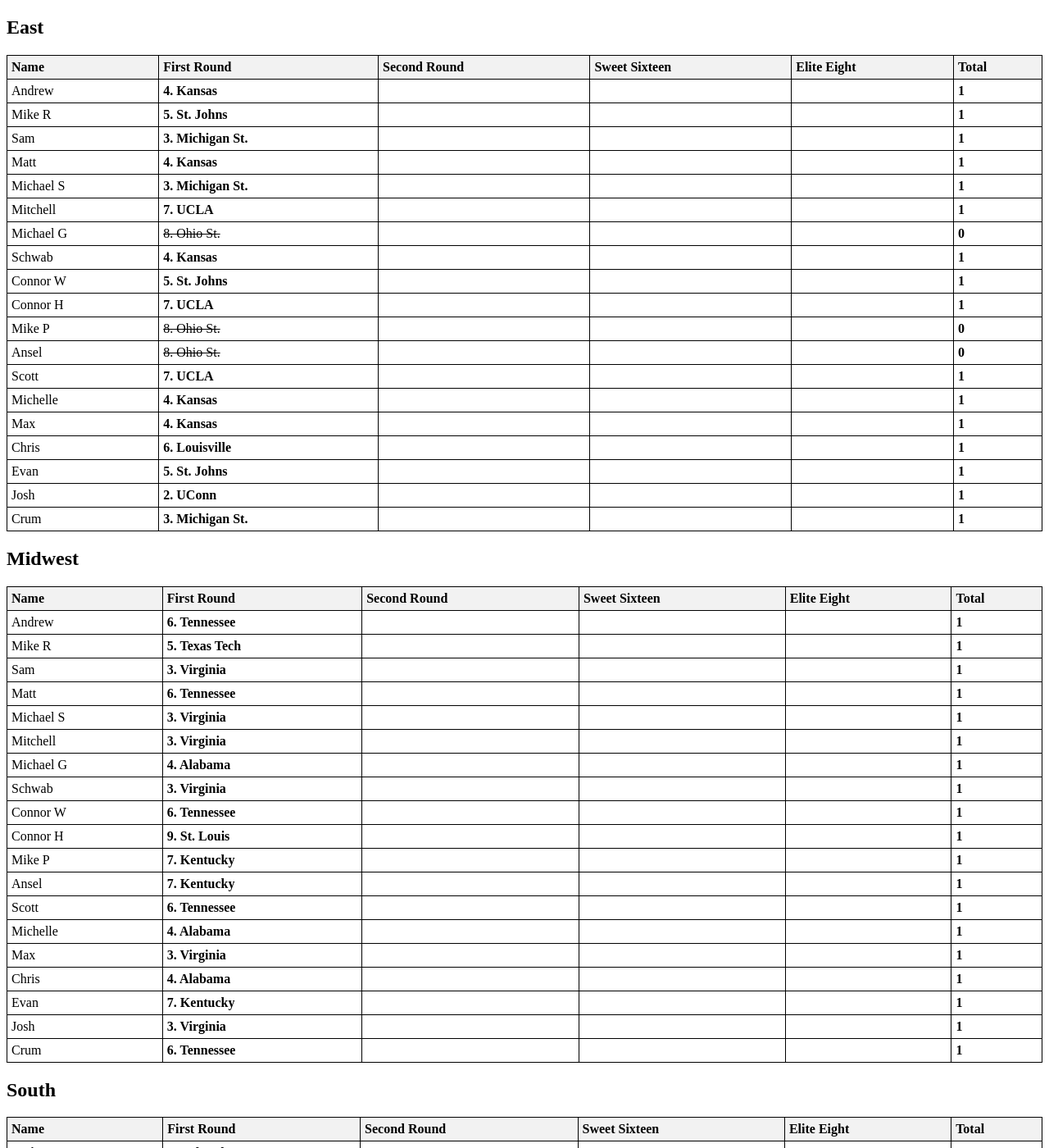
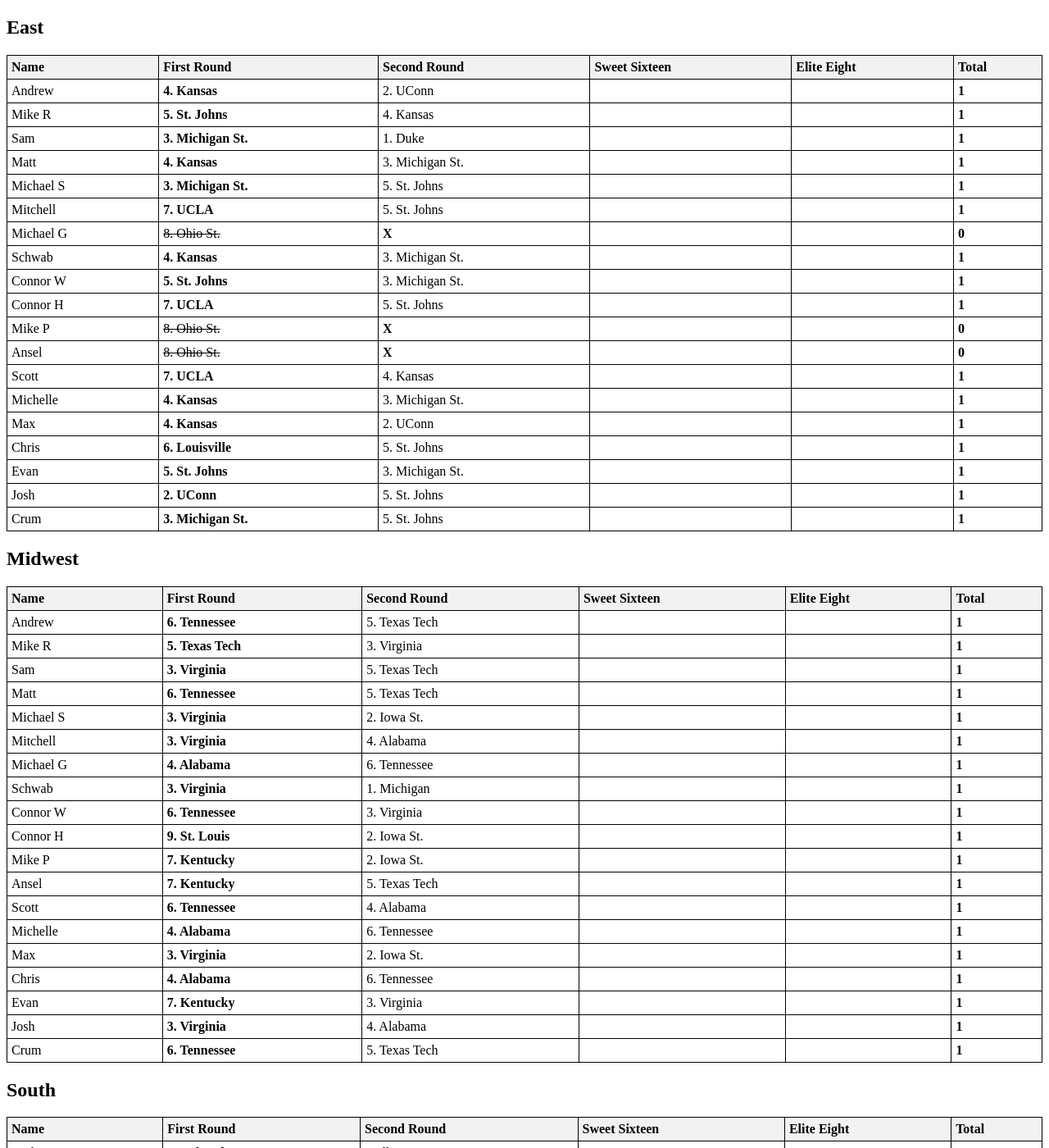
Before and after one commit to aredston19/aredston19.Github.io, a Jekyll site: the page MM_26.html, which Jekyll copies as it is, in a window 1280 px wide and 1400 px high. Shown: the whole window at 82% size. Built offline with Jekyll 4.4.1, drawn with Linux system fonts in a browser that asks for light colours; some of the changed text lies outside the part shown.

Commit message:
Add files via upload

```diff
--- a/MM_26.html
+++ b/MM_26.html
@@ -34,7 +34,7 @@
         <tr>
             <td>Andrew </td>
             <td><b>4. Kansas</b></td>
-            <td></td>
+            <td>2. UConn</td>
 		<td></td>
 		<td></td>
 		<td><b>1</b></td>
@@ -42,7 +42,7 @@
         <tr>
             <td>Mike R</td>
             <td><b>5. St. Johns</b></td>
-            <td></td>
+            <td>4. Kansas</td>
 		<td></td>
 		<td></td>
 		<td><b>1</b></td>
@@ -51,7 +51,7 @@
 	<tr>
             <td>Sam</td>
             <td><b>3. Michigan St.</b></td>
-            <td></td>
+            <td>1. Duke</td>
 		<td></td>
 		<td></td>
 		<td><b>1</b></td>
@@ -60,7 +60,7 @@
 <tr>
             <td>Matt</td>
             <td><b>4. Kansas</b></td>
-            <td></td>
+            <td>3. Michigan St.</td>
 		<td></td>
 		<td></td>
 		<td><b>1</b></td>
@@ -69,7 +69,7 @@
 <tr>
             <td>Michael S</td>
             <td><b>3. Michigan St.</b></td>
-            <td></td>
+            <td>5. St. Johns</td>
 		<td></td>
 		<td></td>
 		<td><b>1</b></td>
@@ -77,7 +77,7 @@
 <tr>
             <td>Mitchell</td>
             <td><b>7. UCLA</b></td>
-            <td></td>
+            <td>5. St. Johns</td>
 		<td></td>
 		<td></td>
 		<td><b>1</b></td>
@@ -85,7 +85,7 @@
 <tr>
             <td>Michael G</td>
             <td><s>8. Ohio St.</s></td>
-            <td></td>
+            <td><b>X</b></td>
 		<td></td>
 		<td></td>
 		<td><b>0</b></td>
@@ -93,7 +93,7 @@
 <tr>
             <td>Schwab</td>
             <td><b>4. Kansas</b></td>
-            <td></td>
+            <td>3. Michigan St.</td>
 		<td></td>
 		<td></td>
 		<td><b>1</b></td>
@@ -101,7 +101,7 @@
 <tr>
             <td>Connor W</td>
             <td><b>5. St. Johns</b></td>
-            <td></td>
+            <td>3. Michigan St.</td>
 		<td></td>
 		<td></td>
 		<td><b>1</b></td>
@@ -109,7 +109,7 @@
 <tr>
             <td>Connor H</td>
             <td><b>7. UCLA</b></td>
-            <td></td>
+            <td>5. St. Johns</td>
 		<td></td>
 		<td></td>
 		<td><b>1</b></td>
@@ -117,7 +117,7 @@
 <tr>
             <td>Mike P</td>
             <td><s>8. Ohio St.</s></td>
-            <td></td>
+            <td><b>X</b></td>
 		<td></td>
 		<td></td>
 		<td><b>0</b></td>
@@ -125,7 +125,7 @@
 <tr>
             <td>Ansel</td>
             <td><s>8. Ohio St.</s></td>
-            <td></td>
+            <td><b>X</b></td>
 		<td></td>
 		<td></td>
 		<td><b>0</b></td>
@@ -133,7 +133,7 @@
 <tr>
             <td>Scott</td>
             <td><b>7. UCLA</b></td>
-            <td></td>
+            <td>4. Kansas</td>
 		<td></td>
 		<td></td>
 		<td><b>1</b></td>
@@ -141,7 +141,7 @@
 <tr>
             <td>Michelle</td>
             <td><b>4. Kansas</b></td>
-            <td></td>
+            <td>3. Michigan St.</td>
 		<td></td>
 		<td></td>
 		<td><b>1</b></td>
@@ -149,7 +149,7 @@
 <tr>
             <td>Max</td>
             <td><b>4. Kansas</b></td>
-            <td></td>
+            <td>2. UConn</td>
 		<td></td>
 		<td></td>
 		<td><b>1</b></td>
@@ -157,7 +157,7 @@
 <tr>
             <td>Chris</td>
             <td><b>6. Louisville</b></td>
-            <td></td>
+            <td>5. St. Johns</td>
 		<td></td>
 		<td></td>
 		<td><b>1</b></td>
@@ -165,7 +165,7 @@
 <tr>
             <td>Evan</td>
             <td><b>5. St. Johns</b></td>
-            <td></td>
+            <td>3. Michigan St.</td>
 		<td></td>
 		<td></td>
 		<td><b>1</b></td>
@@ -173,7 +173,7 @@
 <tr>
             <td>Josh</td>
             <td><b>2. UConn</b></td>
-            <td></td>
+            <td>5. St. Johns</td>
 		<td></td>
 		<td></td>
 		<td><b>1</b></td>
@@ -181,7 +181,7 @@
 <tr>
             <td>Crum</td>
             <td><b>3. Michigan St.</b></td>
-            <td></td>
+            <td>5. St. Johns</td>
 		<td></td>
 		<td></td>
 		<td><b>1</b></td>
@@ -202,7 +202,7 @@
         <tr>
             <td>Andrew </td>
             <td><b>6. Tennessee</b></td>
-            <td></td>
+            <td>5. Texas Tech</td>
 		<td></td>
 		<td></td>
 		<td><b>1</b></td>
@@ -210,7 +210,7 @@
         <tr>
             <td>Mike R</td>
             <td><b>5. Texas Tech</b></td>
-            <td></td>
+            <td>3. Virginia</td>
 		<td></td>
 		<td></td>
 		<td><b>1</b></td>
@@ -219,7 +219,7 @@
 	<tr>
             <td>Sam</td>
             <td><b>3. Virginia</b></td>
-            <td></td>
+            <td>5. Texas Tech</td>
 		<td></td>
 		<td></td>
 		<td><b>1</b></td>
@@ -228,7 +228,7 @@
 <tr>
             <td>Matt</td>
             <td><b>6. Tennessee</b></td>
-            <td></td>
+            <td>5. Texas Tech</td>
 		<td></td>
 		<td></td>
 		<td><b>1</b></td>
@@ -237,7 +237,7 @@
 <tr>
             <td>Michael S</td>
             <td><b>3. Virginia</b></td>
-            <td></td>
+            <td>2. Iowa St.</td>
 		<td></td>
 		<td></td>
 		<td><b>1</b></td>
@@ -245,7 +245,7 @@
 <tr>
             <td>Mitchell</td>
             <td><b>3. Virginia</b></td>
-            <td></td>
+            <td>4. Alabama</td>
 		<td></td>
 		<td></td>
 		<td><b>1</b></td>
@@ -253,7 +253,7 @@
 <tr>
             <td>Michael G</td>
             <td><b>4. Alabama</b></td>
-            <td></td>
+            <td>6. Tennessee</td>
 		<td></td>
 		<td></td>
 		<td><b>1</b></td>
@@ -261,7 +261,7 @@
 <tr>
             <td>Schwab</td>
             <td><b>3. Virginia</b></td>
-            <td></td>
+            <td>1. Michigan</td>
 		<td></td>
 		<td></td>
 		<td><b>1</b></td>
@@ -269,7 +269,7 @@
 <tr>
             <td>Connor W</td>
             <td><b>6. Tennessee</b></td>
-            <td></td>
+            <td>3. Virginia</td>
 		<td></td>
 		<td></td>
 		<td><b>1</b></td>
@@ -277,7 +277,7 @@
 <tr>
             <td>Connor H</td>
             <td><b>9. St. Louis</b></td>
-            <td></td>
+            <td>2. Iowa St.</td>
 		<td></td>
 		<td></td>
 		<td><b>1</b></td>
@@ -285,7 +285,7 @@
 <tr>
             <td>Mike P</td>
             <td><b>7. Kentucky</b></td>
-            <td></td>
+            <td>2. Iowa St.</td>
 		<td></td>
 		<td></td>
 		<td><b>1</b></td>
@@ -293,7 +293,7 @@
 <tr>
             <td>Ansel</td>
             <td><b>7. Kentucky</b></td>
-            <td></td>
+            <td>5. Texas Tech</td>
 		<td></td>
 		<td></td>
 		<td><b>1</b></td>
@@ -301,7 +301,7 @@
 <tr>
             <td>Scott</td>
             <td><b>6. Tennessee</b></td>
-            <td></td>
+            <td>4. Alabama</td>
 		<td></td>
 		<td></td>
 		<td><b>1</b></td>
@@ -309,7 +309,7 @@
 <tr>
             <td>Michelle</td>
             <td><b>4. Alabama</b></td>
-            <td></td>
+            <td>6. Tennessee</td>
 		<td></td>
 		<td></td>
 		<td><b>1</b></td>
@@ -317,7 +317,7 @@
 <tr>
             <td>Max</td>
             <td><b>3. Virginia</b></td>
-            <td></td>
+            <td>2. Iowa St.</td>
 		<td></td>
 		<td></td>
 		<td><b>1</b></td>
@@ -325,7 +325,7 @@
 <tr>
             <td>Chris</td>
             <td><b>4. Alabama</b></td>
-            <td></td>
+            <td>6. Tennessee</td>
 		<td></td>
 		<td></td>
 		<td><b>1</b></td>
@@ -333,7 +333,7 @@
 <tr>
             <td>Evan</td>
             <td><b>7. Kentucky</b></td>
-            <td></td>
+            <td>3. Virginia</td>
 		<td></td>
 		<td></td>
 		<td><b>1</b></td>
@@ -341,7 +341,7 @@
 <tr>
             <td>Josh</td>
             <td><b>3. Virginia</b></td>
-            <td></td>
+            <td>4. Alabama</td>
 		<td></td>
 		<td></td>
 		<td><b>1</b></td>
@@ -349,7 +349,7 @@
 <tr>
             <td>Crum</td>
             <td><b>6. Tennessee</b></td>
-            <td></td>
+            <td>5. Texas Tech</td>
 		<td></td>
 		<td></td>
 		<td><b>1</b></td>
@@ -370,7 +370,7 @@
         <tr>
             <td>Andrew </td>
             <td><b>4. Nebraska</b></td>
-            <td></td>
+            <td>3. Illinois</td>
 		<td></td>
 		<td></td>
 		<td><b>1</b></td>
@@ -378,7 +378,7 @@
         <tr>
             <td>Mike R</td>
             <td><s>6. UNC</s></td>
-            <td></td>
+            <td><b>X</b></td>
 		<td></td>
 		<td></td>
 		<td><b>0</b></td>
@@ -387,7 +387,7 @@
 	<tr>
             <td>Sam</td>
             <td><b>3. Illinois</b></td>
-            <td></td>
+            <td>5. Vanderbilt</td>
 		<td></td>
 		<td></td>
 		<td><b>1</b></td>
@@ -396,7 +396,7 @@
 <tr>
             <td>Matt</td>
             <td><b>4. Nebraska</b></td>
-            <td></td>
+            <td>2. Houston</td>
 		<td></td>
 		<td></td>
 		<td><b>1</b></td>
@@ -405,7 +405,7 @@
 <tr>
             <td>Michael S</td>
             <td><b>3. Illinois</b></td>
-            <td></td>
+            <td>5. Vanderbilt</td>
 		<td></td>
 		<td></td>
 		<td><b>1</b></td>
@@ -413,7 +413,7 @@
 <tr>
             <td>Mitchell</td>
             <td><b>4. Nebraska</b></td>
-            <td></td>
+            <td>3. Illinois</td>
 		<td></td>
 		<td></td>
 		<td><b>1</b></td>
@@ -421,7 +421,7 @@
 <tr>
             <td>Michael G</td>
             <td><s>7. St. Marys</s></td>
-            <td></td>
+            <td><b>X</b></td>
 		<td></td>
 		<td></td>
 		<td><b>0</b></td>
@@ -429,7 +429,7 @@
 <tr>
             <td>Schwab</td>
             <td><s>7. St. Marys</s></td>
-            <td></td>
+            <td><b>X</b></td>
 		<td></td>
 		<td></td>
 		<td><b>0</b></td>
@@ -437,7 +437,7 @@
 <tr>
             <td>Connor W</td>
             <td><b>4. Nebraska</b></td>
-            <td></td>
+            <td>3. Illinois</td>
 		<td></td>
 		<td></td>
 		<td><b>1</b></td>
@@ -445,7 +445,7 @@
 <tr>
             <td>Connor H</td>
             <td><b>9. Iowa</b></td>
-            <td></td>
+            <td>3. Illinois</td>
 		<td></td>
 		<td></td>
 		<td><b>1</b></td>
@@ -453,7 +453,7 @@
 <tr>
             <td>Mike P</td>
             <td><b>5. Vanderbilt</b></td>
-            <td></td>
+            <td>3. Illinois</td>
 		<td></td>
 		<td></td>
 		<td><b>1</b></td>
@@ -461,7 +461,7 @@
 <tr>
             <td>Ansel</td>
             <td><b>5. Vanderbilt</b></td>
-            <td></td>
+            <td>3. Illinois</td>
 		<td></td>
 		<td></td>
 		<td><b>1</b></td>
@@ -469,7 +469,7 @@
 <tr>
             <td>Scott</td>
             <td><b>4. Nebraska</b></td>
-            <td></td>
+            <td>3. Illinois</td>
 		<td></td>
 		<td></td>
 		<td><b>1</b></td>
@@ -477,7 +477,7 @@
 <tr>
             <td>Michelle</td>
             <td><b>4. Nebraska</b></td>
-            <td></td>
+            <td>3. Illinois</td>
 		<td></td>
 		<td></td>
 		<td><b>1</b></td>
@@ -485,7 +485,7 @@
 <tr>
             <td>Max</td>
             <td><b>4. Nebraska</b></td>
-            <td></td>
+            <td>3. Illinois</td>
 		<td></td>
 		<td></td>
 		<td><b>1</b></td>
@@ -493,7 +493,7 @@
 <tr>
             <td>Chris</td>
             <td><b>4. Nebraska</b></td>
-            <td></td>
+            <td>3. Illinois</td>
 		<td></td>
 		<td></td>
 		<td><b>1</b></td>
@@ -501,7 +501,7 @@
 <tr>
             <td>Evan</td>
             <td><b>5. Vanderbilt</b></td>
-            <td></td>
+            <td>2. Houston</td>
 		<td></td>
 		<td></td>
 		<td><b>1</b></td>
@@ -509,7 +509,7 @@
 <tr>
             <td>Josh</td>
             <td><b>4. Nebraska</b></td>
-            <td></td>
+            <td>3. Illinois</td>
 		<td></td>
 		<td></td>
 		<td><b>1</b></td>
@@ -517,7 +517,7 @@
 <tr>
             <td>Crum</td>
             <td><b>5. Vanderbilt</b></td>
-            <td></td>
+            <td>3. Illinois</td>
 		<td></td>
 		<td></td>
 		<td><b>1</b></td>
@@ -538,7 +538,7 @@
         <tr>
             <td>Andrew </td>
             <td><s>5. Wisconsin</s></td>
-            <td></td>
+            <td><b>X</b></td>
 		<td></td>
 		<td></td>
 		<td><b>0</b></td>
@@ -546,7 +546,7 @@
         <tr>
             <td>Mike R</td>
             <td><s>5. Wisconsin</s></td>
-            <td></td>
+            <td><b>X</b></td>
 		<td></td>
 		<td></td>
 		<td><b>0</b></td>
@@ -555,7 +555,7 @@
 	<tr>
             <td>Sam</td>
             <td><b>2. Purdue</b></td>
-            <td></td>
+            <td>4. Arkansas</td>
 		<td></td>
 		<td></td>
 		<td><b>1</b></td>
@@ -564,7 +564,7 @@
 <tr>
             <td>Matt</td>
             <td><b>4. Arkansas</b></td>
-            <td></td>
+            <td>3. Gonzaga</td>
 		<td></td>
 		<td></td>
 		<td><b>1</b></td>
@@ -573,7 +573,7 @@
 <tr>
             <td>Michael S</td>
             <td><b>3. Gonzaga</b></td>
-            <td></td>
+            <td>4. Arkansas</td>
 		<td></td>
 		<td></td>
 		<td><b>1</b></td>
@@ -581,7 +581,7 @@
 <tr>
             <td>Mitchell</td>
             <td><b>2. Purdue</b></td>
-            <td></td>
+            <td>4. Arkansas</td>
 		<td></td>
 		<td></td>
 		<td><b>1</b></td>
@@ -589,7 +589,7 @@
 <tr>
             <td>Michael G</td>
             <td><b>4. Arkansas</b></td>
-            <td></td>
+            <td>3. Gonzaga</td>
 		<td></td>
 		<td></td>
 		<td><b>1</b></td>
@@ -597,7 +597,7 @@
 <tr>
             <td>Schwab</td>
             <td><b>4. Arkansas</b></td>
-            <td></td>
+            <td>3. Gonzaga</td>
 		<td></td>
 		<td></td>
 		<td><b>1</b></td>
@@ -605,7 +605,7 @@
 <tr>
             <td>Connor W</td>
             <td><s>5. Wisconsin</s></td>
-            <td></td>
+            <td><b>X</b></td>
 		<td></td>
 		<td></td>
 		<td><b>0</b></td>
@@ -613,7 +613,7 @@
 <tr>
             <td>Connor H</td>
             <td><s>8. Villanova</s></td>
-            <td></td>
+            <td><b>X</b></td>
 		<td></td>
 		<td></td>
 		<td><b>0</b></td>
@@ -621,7 +621,7 @@
 <tr>
             <td>Mike P</td>
             <td><s>8. Villanova</s></td>
-            <td></td>
+            <td><b>X</b></td>
 		<td></td>
 		<td></td>
 		<td><b>0</b></td>
@@ -629,7 +629,7 @@
 <tr>
             <td>Ansel</td>
             <td><s>8. Villanova</s></td>
-            <td></td>
+            <td><b>X</b></td>
 		<td></td>
 		<td></td>
 		<td><b>0</b></td>
@@ -637,7 +637,7 @@
 <tr>
             <td>Scott</td>
             <td><s>6. BYU</s></td>
-            <td></td>
+            <td><b>X</b></td>
 		<td></td>
 		<td></td>
 		<td><b>0</b></td>
@@ -645,7 +645,7 @@
 <tr>
             <td>Michelle</td>
             <td><b>3. Gonzaga</b></td>
-            <td></td>
+            <td>4. Arkansas</td>
 		<td></td>
 		<td></td>
 		<td><b>1</b></td>
@@ -653,7 +653,7 @@
 <tr>
             <td>Max</td>
             <td><b>3. Gonzaga</b></td>
-            <td></td>
+            <td>4. Arkansas</td>
 		<td></td>
 		<td></td>
 		<td><b>1</b></td>
@@ -661,7 +661,7 @@
 <tr>
             <td>Chris</td>
             <td><s>5. Wisconsin</s></td>
-            <td></td>
+            <td><b>X</b></td>
 		<td></td>
 		<td></td>
 		<td><b>0</b></td>
@@ -669,7 +669,7 @@
 <tr>
             <td>Evan</td>
             <td><b>3. Gonzaga</b></td>
-            <td></td>
+            <td>4. Arkansas</td>
 		<td></td>
 		<td></td>
 		<td><b>1</b></td>
@@ -677,7 +677,7 @@
 <tr>
             <td>Josh</td>
             <td><b>4. Arkansas</b></td>
-            <td></td>
+            <td>3. Gonzaga</td>
 		<td></td>
 		<td></td>
 		<td><b>1</b></td>
@@ -685,7 +685,7 @@
 <tr>
             <td>Crum</td>
             <td><s>5. Wisconsin</s></td>
-            <td></td>
+            <td><b>X</b></td>
 		<td></td>
 		<td></td>
 		<td><b>0</b></td>
```
